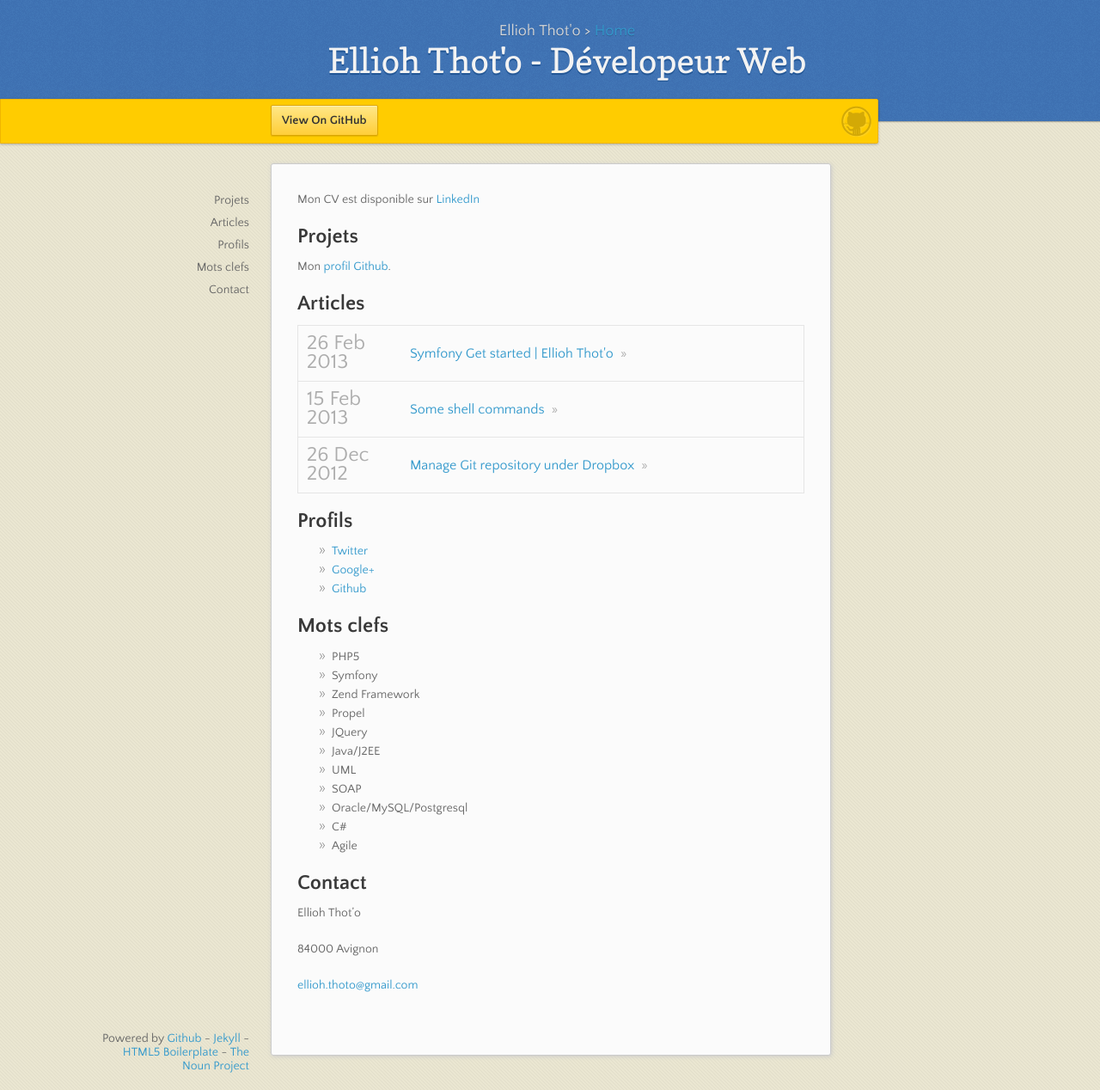
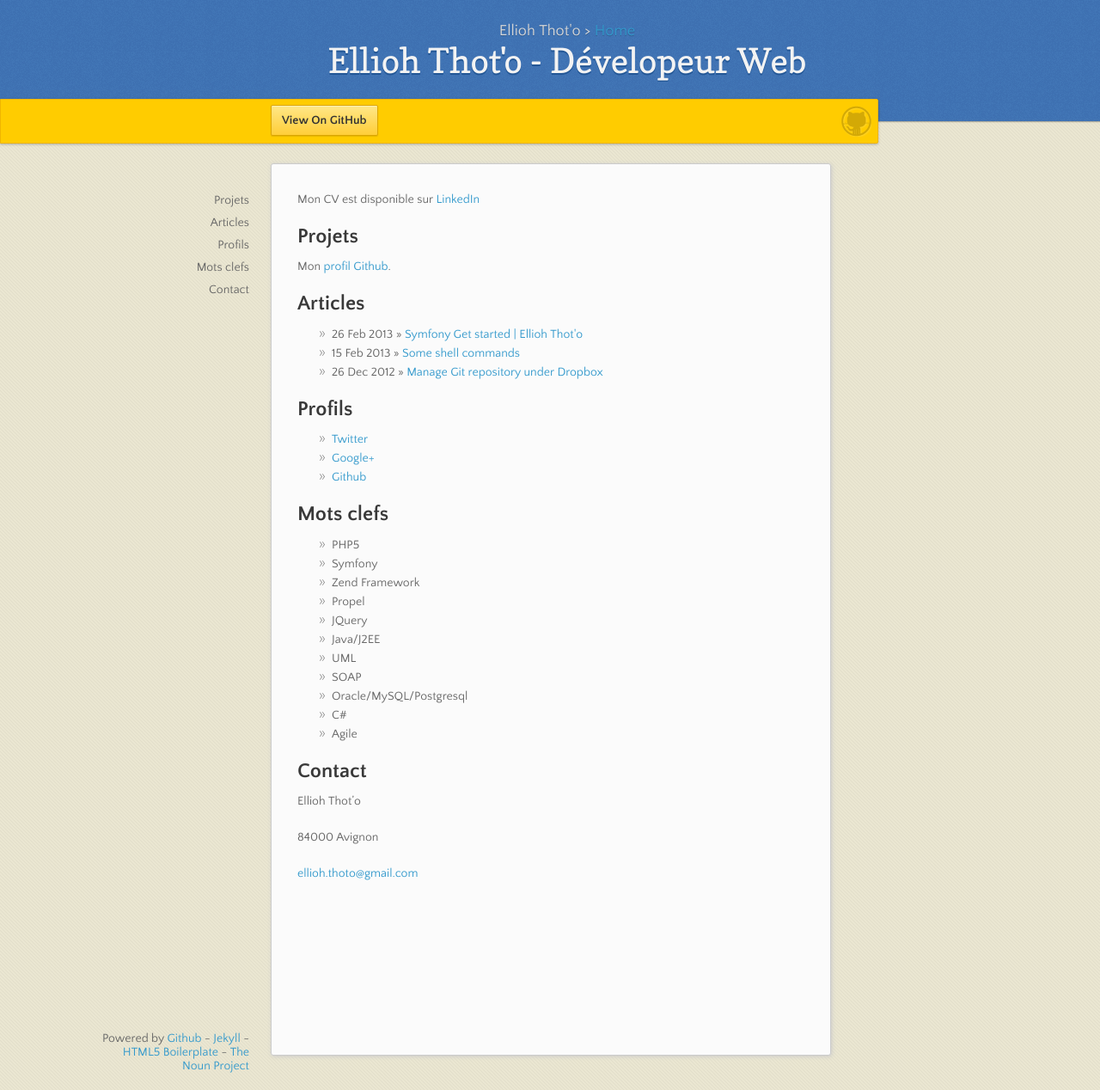
Before and after one commit to ellioh-thoto/ellioh-thoto.github.com, a Jekyll site: the page built from index.md, in a window 1280 px wide and 1268 px high. Shown: the whole window at 86% size. Built offline with Jekyll 4.4.1, drawn with Linux system fonts in a browser that asks for light colours; nearby versions of some CDN libraries.

Commit message:
update index

```diff
--- a/index.md
+++ b/index.md
@@ -15,14 +15,11 @@ Mon [profil Github](https://github.com/ellioh-thoto).
 Articles
 --------
 
-<table class="posts">
+<ul class="posts">
   {% for post in site.posts %}
-    <tr class="post-item">
-        <td class="date">{{ post.date | date_to_string }}</td>
-         <td class="article-title"><a href="{{ post.url }}">{{ post.header-title | escape }}</a>&nbsp;&nbsp;<span class="separator">&raquo;</span> </td>
-    </tr>
+    <li><span class="date">{{ post.date | date_to_string }}</span> <span class="separator">&raquo;</span> <a href="{{ post.url }}">{{ post.header-title post.title | escape }}</a></li>
   {% endfor %}
-</table>
+</ul>
 
 Profils
 -------
```
